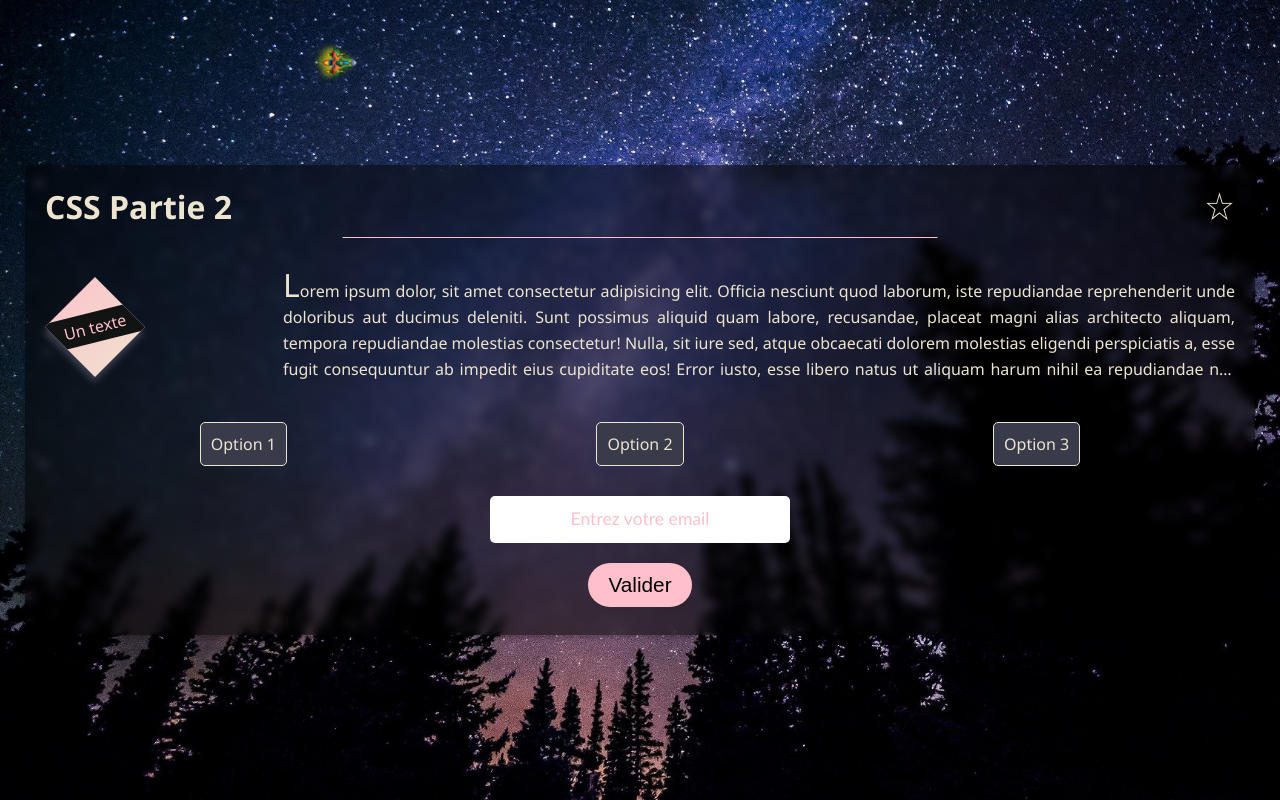
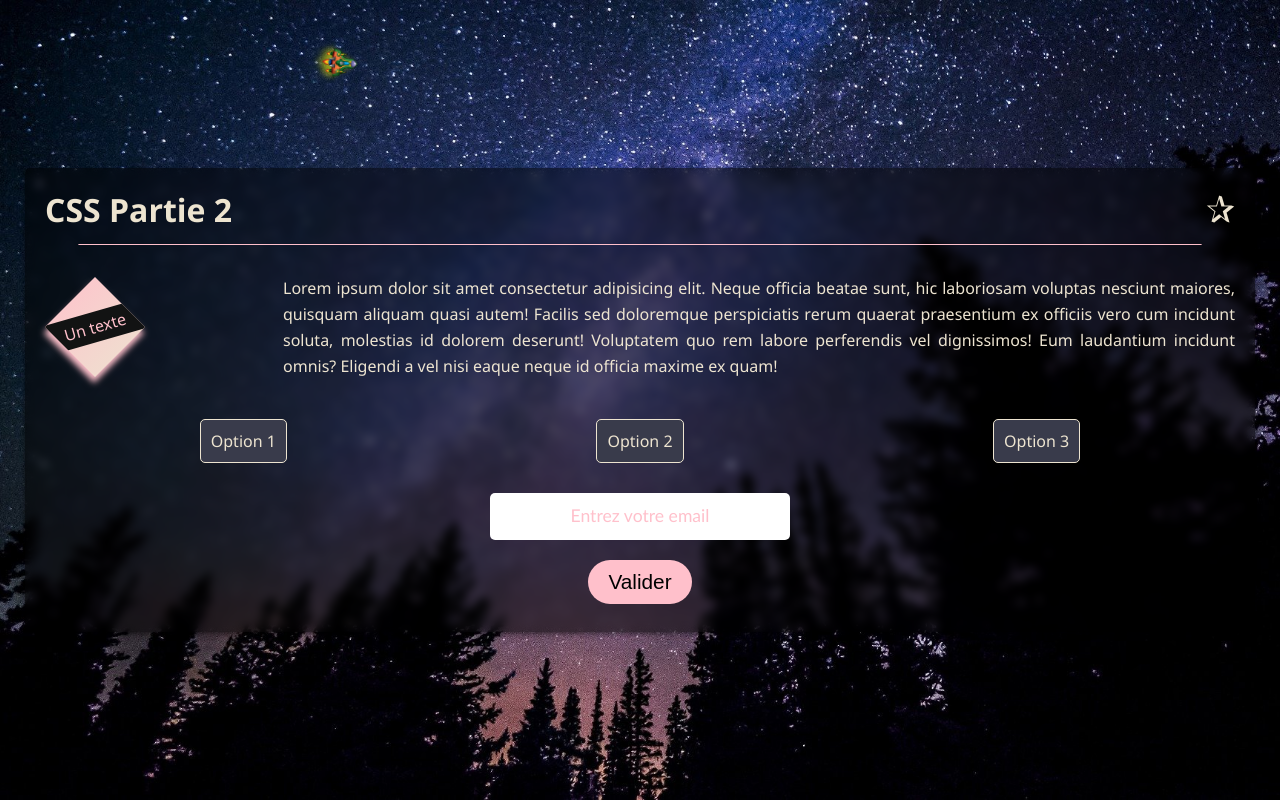
Before and after one commit to JustFS/css-basics-suite, a plain HTML site: page index.html in a window 1280 px wide. Drawn offline with Linux system fonts and the light colour scheme.

Commit message:
finished 2.0

```diff
--- a/index.html
+++ b/index.html
@@ -5,29 +5,26 @@
   <meta charset="UTF-8">
   <meta http-equiv="X-UA-Compatible" content="IE=edge">
   <meta name="viewport" content="width=device-width, initial-scale=1.0">
-  <title>CSS Le Retour</title>
+  <title>CSS Partie 2</title>
 
   <link rel="stylesheet" href="./style.css">
 </head>
 
 <body>
+
   <div class="card">
     <h1>CSS Partie 2</h1>
 
-
     <div class="grid-container">
       <div class="polygon-container">
-        <div></div>
+        <div class="polygon"></div>
       </div>
-      <p>Lorem ipsum dolor, sit amet consectetur adipisicing elit. Officia nesciunt quod laborum, iste repudiandae
-        reprehenderit unde doloribus aut ducimus deleniti. Sunt possimus aliquid quam labore, recusandae, placeat magni
-        alias architecto aliquam, tempora repudiandae molestias consectetur! Nulla, sit iure sed, atque obcaecati
-        dolorem
-        molestias eligendi perspiciatis a, esse fugit consequuntur ab impedit eius cupiditate eos! Error iusto, esse
-        libero natus ut aliquam harum nihil ea repudiandae nisi cum accusamus minus saepe quisquam reprehenderit
-        asperiores reiciendis magni, ex recusandae cumque ab? Nisi.</p>
+      <p>Lorem ipsum dolor sit amet consectetur adipisicing elit. Neque officia beatae sunt, hic laboriosam voluptas
+        nesciunt maiores, quisquam aliquam quasi autem! Facilis sed doloremque perspiciatis rerum quaerat praesentium ex
+        officiis vero cum incidunt soluta, molestias id dolorem deserunt! Voluptatem quo rem labore perferendis vel
+        dignissimos! Eum laudantium incidunt omnis? Eligendi a vel nisi eaque neque id officia maxime ex quam!</p>
+    </div>
 
-    </div>
     <div class="checkbox-container">
       <input type="checkbox" id="option1">
       <label for="option1">Option 1</label>
@@ -42,9 +39,11 @@
     <div class="e-mail">
       <input type="text" placeholder="Entrez votre email">
     </div>
+
     <button>Valider</button>
-    <a href="http://www.google.fr">Conditions générales de vente</a>
+    <a href="http://www.google.com">Conditions générales de vente</a>
   </div>
+
   <img src="./spaceship.png" alt="spaceship">
 
 </body>
--- a/style.css
+++ b/style.css
@@ -4,16 +4,15 @@
   --color3: #393b4b;
   --color4: rgb(18, 19, 19);
 }
-
 * {
   margin: 0;
   padding: 0;
   box-sizing: border-box;
 }
 body {
+  background: url(./bg.jpg) center/cover;
+  height: 100vh;
   font-family: "Segoe UI", Tahoma, Geneva, Verdana, sans-serif;
-  background: url(./bg.jpg) center/cover;
-  min-height: 100vh;
   color: var(--color1);
   display: flex;
   align-items: center;
@@ -21,41 +20,39 @@ body {
   overflow: hidden;
 }
 .card {
-  background: rgba(0, 0, 0, 0.5);
+  background: rgba(0, 0, 0, 0.507);
   width: calc(100% - 50px);
   padding: 20px 20px 6px;
-  box-shadow: 0 2px 5px rgba(0, 0, 0, 0.26);
-  position: relative;
+  box-shadow: 0px 2px 5px rgba(0, 0, 0, 0.521);
+  border-radius: 5px;
   backdrop-filter: blur(5px);
-  border-radius: 5px;
-  z-index: 2;
-  perspective: 40px;
 }
 .card:before {
-  content: "\2606";
+  content: "\2730";
   position: absolute;
+  top: 14px;
   right: 20px;
-  top: 14px;
   font-size: 2.4rem;
 }
 h1 {
   margin-bottom: 24px;
   position: relative;
 }
-h1::before {
+h1::after {
   content: "";
+  position: absolute;
   background: var(--color2);
-  bottom: -10px;
   height: 1px;
   width: 100%;
-  transform: scaleX(0);
-  position: absolute;
-  animation: h1anim 10s ease-in-out forwards;
-  transform-origin: center;
+  bottom: -14px;
+  left: 50%;
+  transform: translateX(-50%) scaleX(0);
+  animation: h1anim 6s ease-in-out forwards;
+  transform-origin: centre;
 }
 @keyframes h1anim {
   100% {
-    transform: scaleX(1);
+    transform: translateX(-50%) scaleX(1);
   }
 }
 .grid-container {
@@ -63,53 +60,46 @@ h1::before {
   grid-template-columns: 20% 80%;
 }
 .polygon-container {
-  filter: drop-shadow(-1px 6px 3px var(--color3));
+  filter: drop-shadow(-1px 6px 3px var(--color2));
+  /* Mettre le parent en grid */
   place-self: center left;
 }
-.polygon-container div {
+.polygon {
   clip-path: polygon(50% 0%, 100% 50%, 50% 100%, 0% 50%);
-  background-image: linear-gradient(
-    135deg,
-    var(--color2) 0%,
-    var(--color1) 100%
-  );
+  background: linear-gradient(135deg, var(--color2) 0%, var(--color1) 100%);
   height: 100px;
   width: 100px;
-  overflow: hidden;
-  position: relative;
 }
-.polygon-container div:before {
+.polygon:after {
   content: "Un texte";
   position: absolute;
   color: var(--color2);
   background: var(--color4);
   top: 50%;
   left: 50%;
-  transform: translate(-50%, -50%) rotate(346deg);
+  transform: translate(-50%, -50%) rotate(344deg);
+  width: 90px;
   padding: 4px;
-  width: 90px;
   text-align: center;
 }
 p {
   line-height: 26px;
   margin: 20px 0;
   display: -webkit-box;
-  /* can i use */
   -webkit-box-orient: vertical;
   -webkit-line-clamp: 4;
   overflow: hidden;
   text-align: justify;
 }
-p::first-letter {
-  font-size: 2rem;
-  display: block;
+p::selection {
+  background: var(--color2);
+  color: var(--color3);
 }
 .checkbox-container {
-  user-select: none;
   display: flex;
   justify-content: space-around;
-  width: 100%;
   margin: 20px 0 30px;
+  perspective: 30px;
 }
 input[type="checkbox"] {
   display: none;
@@ -117,30 +107,31 @@ input[type="checkbox"] {
 input[type="checkbox"]:checked + label {
   background: var(--color2);
   color: var(--color3);
+  transform: scale(1.1);
   filter: brightness(120%);
-  transform: scale(1.05);
 }
 label {
-  transition: 0.2s;
   cursor: pointer;
   border: 1px solid var(--color1);
   background: var(--color3);
   padding: 10px;
   border-radius: 5px;
+  transition: 0.2s;
+  user-select: none;
 }
 label:first-of-type:hover {
-  animation: label1 1s infinite;
+  animation: label1 1s infinite linear;
 }
 @keyframes label1 {
   50% {
-    transform: scale(1.3);
+    transform: scale(1.2);
   }
   100% {
     transform: scale(1);
   }
 }
 label:nth-child(4):hover {
-  animation: label2 3s infinite;
+  animation: label2 3s infinite linear;
 }
 /* Ne pas oublier perspective sur le parent */
 @keyframes label2 {
@@ -161,54 +152,54 @@ label:nth-child(4):hover {
 .e-mail input {
   padding: 10px;
   border-radius: 5px;
+  outline: none;
   border: 3px solid transparent;
-  outline: none;
   transition: 0.3s;
   text-align: center;
   font-size: 1.1rem;
+  color: var(--color1);
+  min-width: 180px;
   width: 35%;
   max-width: 300px;
-  min-width: 150px;
-  color: var(--color1);
 }
-.e-mail input:focus {
+input[type="text"]:focus {
+  background: transparent;
   border: 3px solid var(--color2);
-  background: transparent;
   border-radius: 150px;
 }
-.e-mail input::placeholder {
+input[type="text"]::placeholder {
   color: var(--color2);
-  text-align: center;
   font-family: "Gill Sans", "Gill Sans MT", Calibri, "Trebuchet MS", sans-serif;
 }
 button {
+  cursor: pointer;
   background: var(--color2);
   border: none;
-  outline: none;
   font-size: 1.3rem;
   padding: 10px 20px;
-  border-radius: 100px;
+  border-radius: 150px;
+  margin: 0 auto;
   display: block;
-  margin: 0 auto;
-  cursor: pointer;
-  transition: 0.2s;
+  transition: 0.1s;
 }
 button:hover {
   letter-spacing: 3px;
 }
+button:active {
+  transform: scale(1.2);
+}
 button:hover + a,
 a:hover {
   opacity: 1;
+  visibility: visible;
   transform: translateY(0);
-}
-button:active {
-  transform: scale(1.2);
 }
 a {
   color: var(--color2);
   text-align: center;
   display: block;
   opacity: 0;
+  visibility: hidden;
   transform: translateY(20px);
   transition: 0.3s;
 }
@@ -218,8 +209,8 @@ a:visited {
 img {
   height: 40px;
   position: absolute;
-  z-index: 1;
-  filter: drop-shadow(-1px 6px 3px rgba(255, 255, 0, 0.678));
+  filter: drop-shadow(0px 6px 3px rgba(255, 255, 0, 0.6));
+  z-index: -1;
   animation: spaceship 60s infinite linear;
 }
 @keyframes spaceship {
@@ -231,12 +222,12 @@ img {
   10% {
     top: 6%;
     left: 30%;
-    transform: rotate(90deg);
+    transform: rotate(95deg);
   }
   20% {
     top: 9%;
     left: 60%;
-    transform: rotate(90deg);
+    transform: rotate(60deg);
   }
   30% {
     top: 0%;
@@ -259,12 +250,12 @@ img {
     transform: rotate(256deg);
   }
   70% {
-    top: 102%;
+    top: 110%;
     left: 50%;
     transform: rotate(237deg);
   }
   80% {
-    top: 87%;
+    top: 85%;
     left: 30%;
     transform: rotate(323deg);
   }
```
